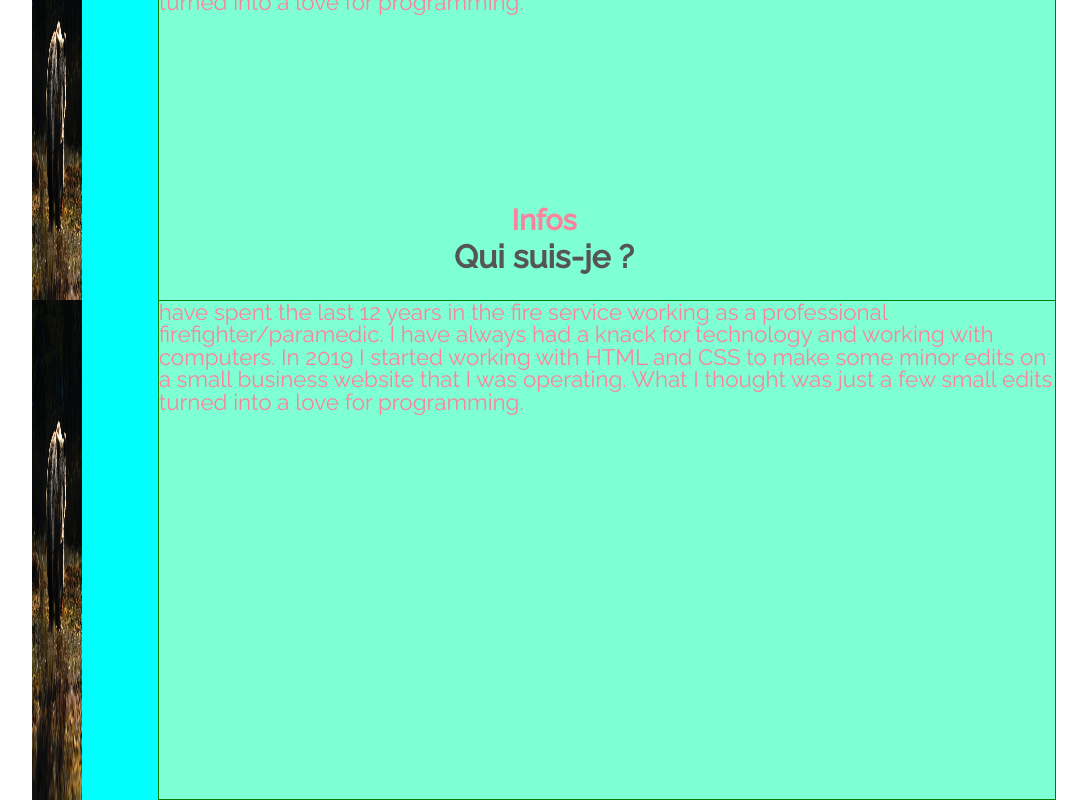
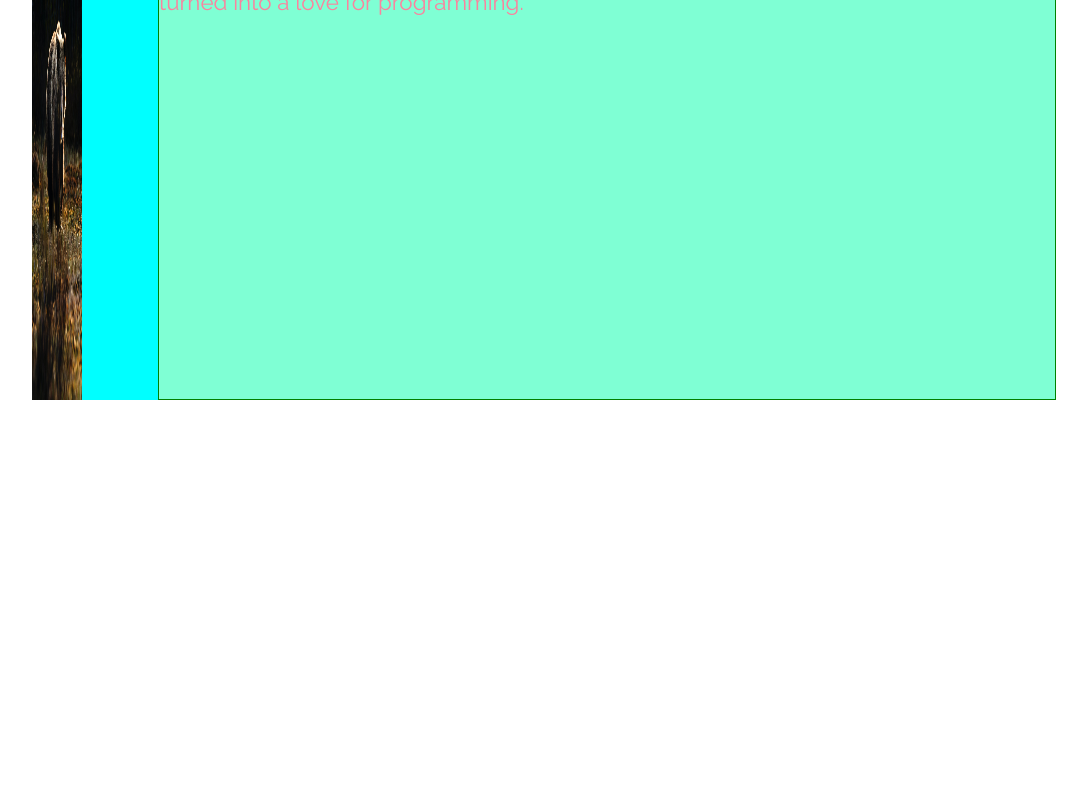
Before and after one commit to ExcaliburSims/portfolioNextJS, a Next.js app: page / in a window 1280 px wide. Shown: the part 994-1794 px from the top of the page, without its empty margins (96-1183 px from the left). After the commit the page ends 1394 px from the top, so only its background shows below. Built offline with nearby package versions, Linux system fonts and the light colour scheme.

Commit message:
feat: remove duplication info component

```diff
--- a/pages/index.js
+++ b/pages/index.js
@@ -14,7 +14,6 @@ export default function Home() {
       </Head>
       <Main />
       <Info />
-      <Info />
     </div>
   )
 }
```
